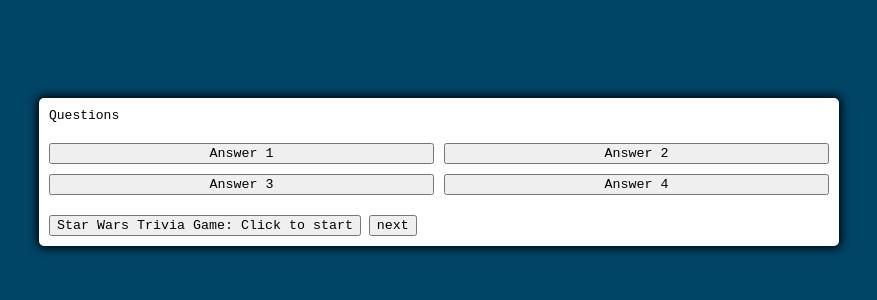
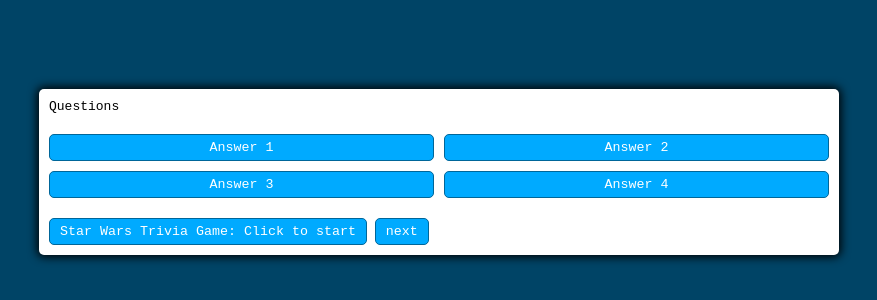
Before and after one commit to Mjimenez05/TriviaGame, a plain HTML site: page index.html in a window 1280 px wide. Shown: the part 228-528 px from the top of the page, without its empty margins (201-1078 px from the left). Drawn offline with Linux system fonts and the light colour scheme.

Commit message:
styling the buttins and main box for the quiz

```diff
--- a/assets/css/style.css
+++ b/assets/css/style.css
@@ -47,4 +47,12 @@
     margin: 20px 0;
 }
 
-.btn
+.btn {
+    --hue: var(--hue-neutral);
+    border: 1px solid hsl(var(--hue), 100%, 30%);
+    background-color: hsl(var(--hue), 100%, 50%);
+    border-radius: 5px;
+    padding: 5px 10px;
+    color: white;
+    outline: none;
+}
```
